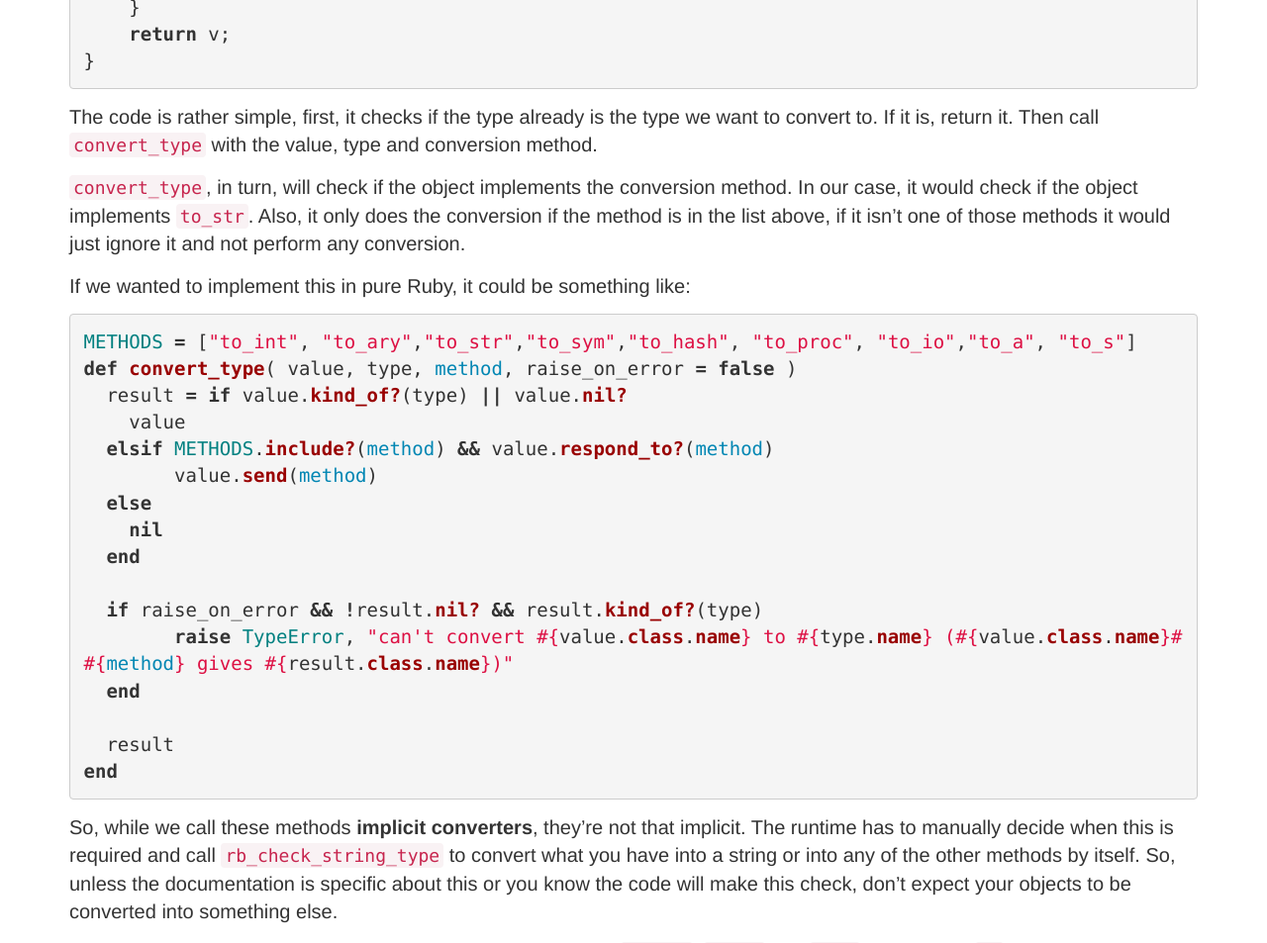
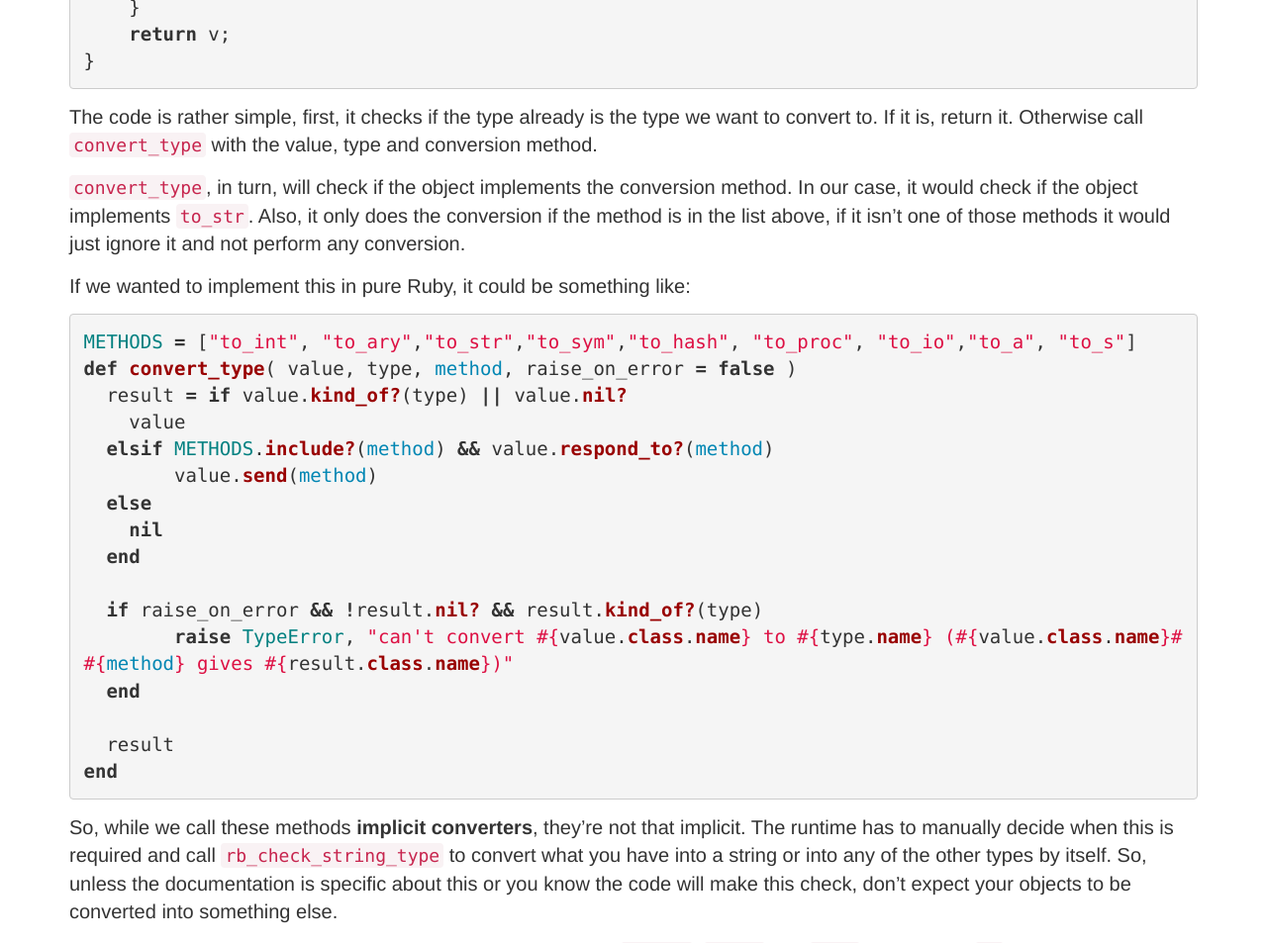
Before and after one commit to mauricio/mauricio.github.com, a Jekyll site: the page built from _posts/2014-02-24-ruby-object-conversions.md, in a window 1280 px wide and 1400 px high, scrolled down 7005 px. Shown: the part 153-1106 px from the top of the window at 99% size. Built offline with Jekyll 4.4.1, drawn with Linux system fonts in a browser that asks for light colours; Markdown is read by kramdown in place of the engine named in the settings; comment, search, counter and statistics services are not loaded; some of the changed text lies outside the part shown.

Commit message:
More reviews

```diff
--- a/_posts/2014-02-24-ruby-object-conversions.md
+++ b/_posts/2014-02-24-ruby-object-conversions.md
@@ -136,7 +136,7 @@
 }
 {% endhighlight %}
 
-Then we go to `rb_make_exception` which just calls `make_exception` below:
+The important piece here is `rb_make_exception` which, calls `make_exception` below:
 
 {% highlight c %}
 static VALUE
@@ -269,7 +269,7 @@
 }
 {% endhighlight %}
 
-The code is rather simple, first, it checks if the type already is the type we want to convert to. If it is, return it. Then call `convert_type` with the value, type and conversion method.
+The code is rather simple, first, it checks if the type already is the type we want to convert to. If it is, return it. Otherwise call `convert_type` with the value, type and conversion method.
 
 `convert_type`, in turn, will check if the object implements the conversion method. In our case, it would check if the object implements `to_str`. Also, it only does the conversion if the method is in the list above, if it isn't one of those methods it would just ignore it and not perform any conversion.
 
@@ -294,7 +294,7 @@
 end
 {% endhighlight %}
 
-So, while we call these methods __implicit converters__, they're not that implicit. The runtime has to manually decide when this is required and call `rb_check_string_type` to convert what you have into a string or into any of the other methods by itself. So, unless the documentation is specific about this or you know the code will make this check, don't expect your objects to be converted into something else.
+So, while we call these methods __implicit converters__, they're not that implicit. The runtime has to manually decide when this is required and call `rb_check_string_type` to convert what you have into a string or into any of the other types by itself. So, unless the documentation is specific about this or you know the code will make this check, don't expect your objects to be converted into something else.
 
 Another common built-in conversion is when you're comparing `String`, `Array` and `Hash` objects with `==`. The current implementation will check if the right-hand object is of the same type of the left-hand one and if it isn't, it will try to convert it. Here's the `Hash#==` implementation:
 
```
Also changed, not shown: other parts of _posts/2014-02-24-ruby-object-conversions.md (+11 -5 lines).
